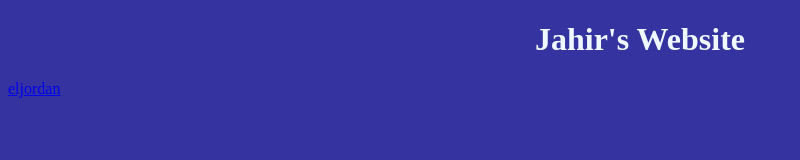
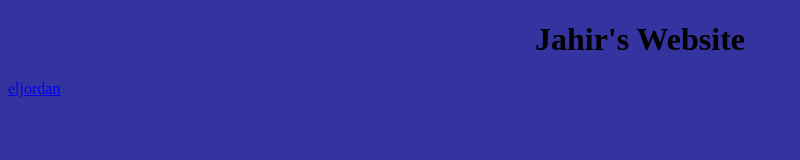
Before and after one commit to jahirgaleas/website, a plain HTML site: page index.html in a window 1280 px wide. Shown: the whole page, without its empty margins (0-800 px from the left). Drawn offline with Linux system fonts and the light colour scheme.

Commit message:
changed to black

```diff
--- a/index.html
+++ b/index.html
@@ -9,7 +9,8 @@
     }
     h1 {
         text-align: center ;
-        color: aliceblue;
+        color: rgb(1, 1, 1);
+
     }
 </style>
 </head>
```
